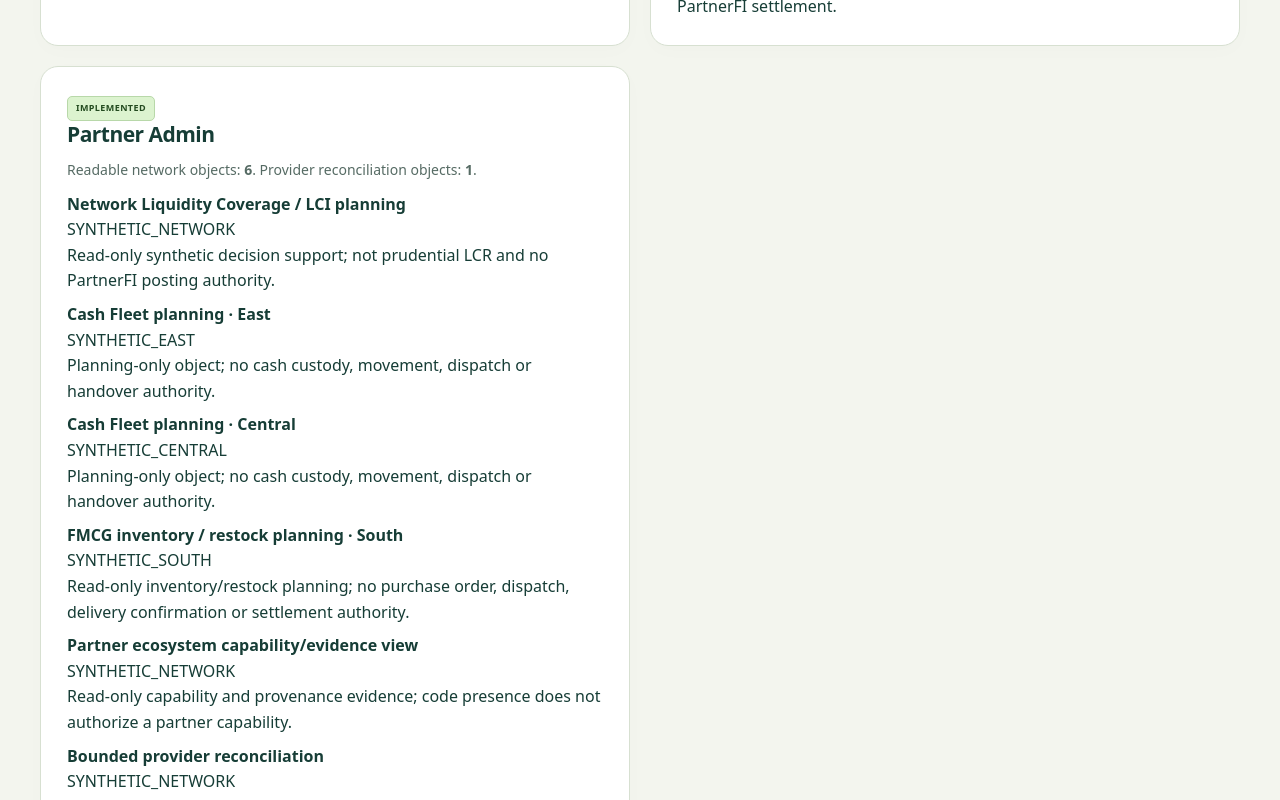
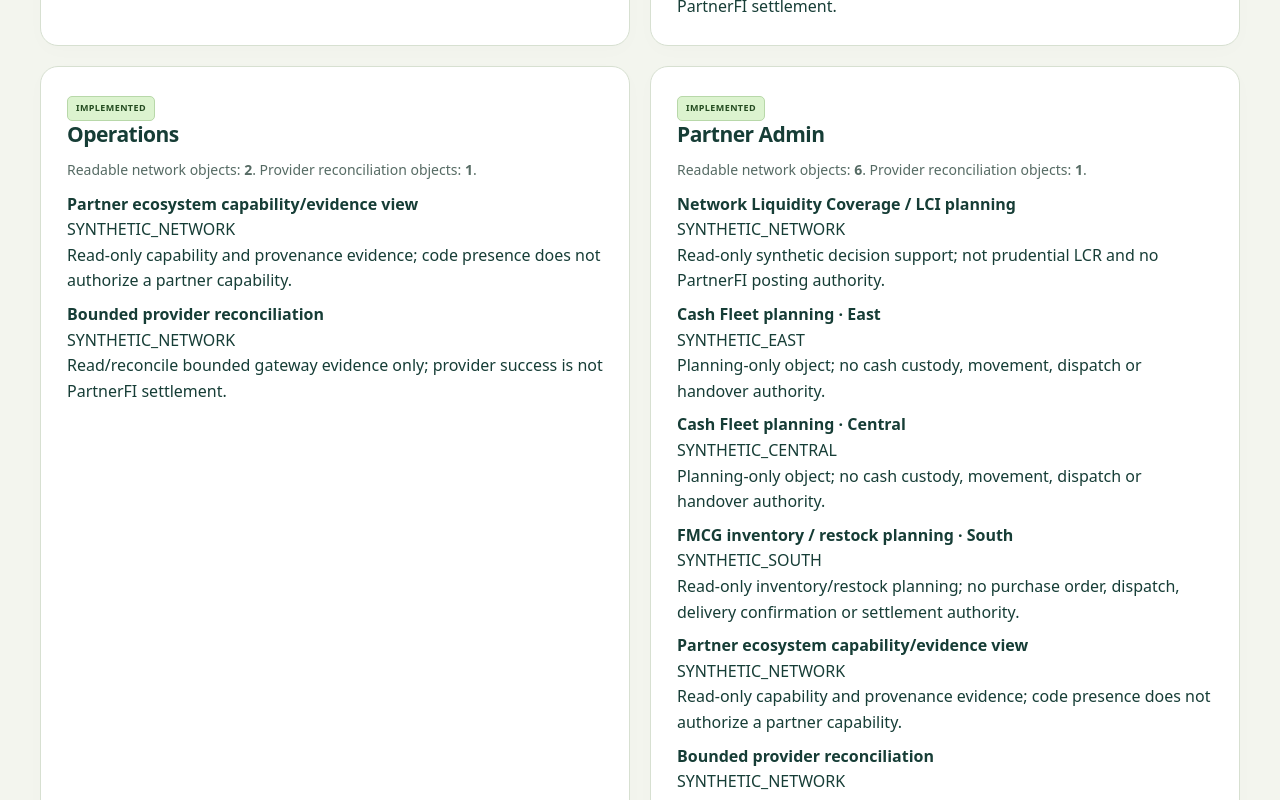
Before and after one commit to abeselomchernet/Phygital-rural-Agent-Hub, a React (Vite) app: page /network-operations in a window 1280 px wide. Shown: the part 1740-2540 px from the top of the page. Built offline with nearby package versions, Linux system fonts and the light colour scheme.

Commit message:
Show bounded Operations role in access matrix

```diff
--- a/src/pages/NetworkOperationsAccess.tsx
+++ b/src/pages/NetworkOperationsAccess.tsx
@@ -8,12 +8,14 @@ import {
 const roles: readonly NetworkOperationsRole[] = [
   "AGENT",
   "SUPERVISOR",
+  "OPERATIONS",
   "PARTNER_ADMIN",
 ];
 
 const roleLabel: Record<NetworkOperationsRole, string> = {
   AGENT: "Agent",
   SUPERVISOR: "Supervisor",
+  OPERATIONS: "Operations",
   PARTNER_ADMIN: "Partner Admin",
 };
 
```
